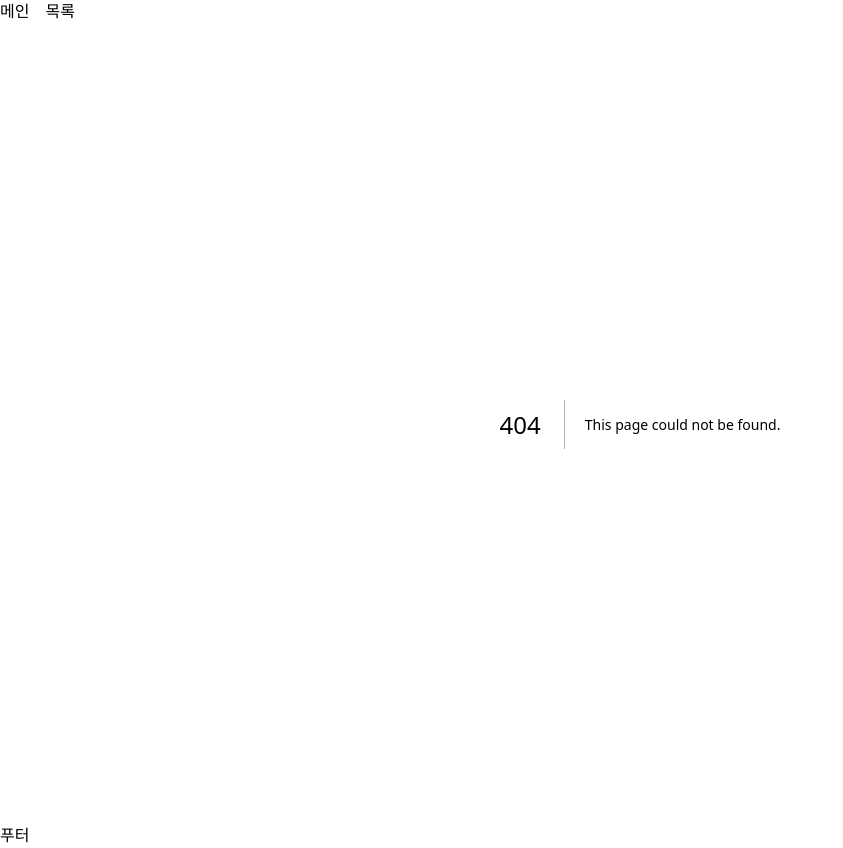
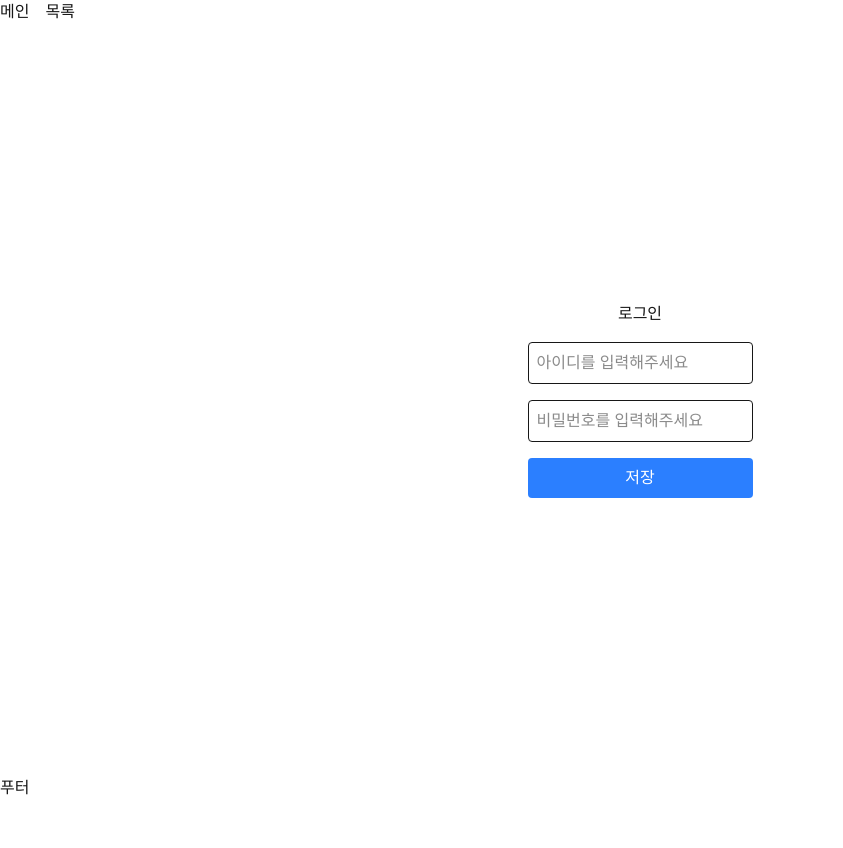
Before and after one commit to sat7312/p-30-260403, a Next.js app in the folder frontend/: page /member/login in a window 1280 px wide. Before the commit this address had no page. Shown: the whole page, without its empty margins (0-843 px from the left). After the commit the page ends 800 px from the top, so only its background shows below. Built offline with nearby package versions, Linux system fonts and the light colour scheme.

Commit message:
18-f 로그인 페이지 구현

```diff
--- /dev/null
+++ b/frontend/src/app/member/login/page.tsx
@@ -0,0 +1,68 @@
+"use client";
+
+import { fetchApi } from "@/lib/client";
+import { useRouter } from "next/navigation";
+
+export default function Write() {
+
+    const router = useRouter();
+
+    const onSubmitHandler = (e: any) => {
+        e.preventDefault();;
+        const form = e.target;
+        const title = form.title;
+        const content = form.content;
+
+        if (title.value.length === 0) {
+            alert("제목을 입력해주세요.");
+            title.focus();
+            return;
+        }
+
+        if (title.value.length >= 10 || title.value.length < 2) {
+            alert("2글자 이상 10자 미만으로 작성해주세요");
+            title.focus();
+            return;
+        }
+
+        if (content.value.length === 0) {
+            alert("내용을 입력해주세요.");
+            content.focus();
+            return;
+        }
+
+        if (content.value.length >= 100 || content.value.length < 2) {
+            alert("2글자 이상 100자 미만으로 작성해주세요");
+            content.focus();
+            return;
+        }
+
+        // db에 저장.
+        fetchApi(`/api/v1/posts`, {
+            method: "POST",
+            body: JSON.stringify({
+                "title": title.value,
+                "content": content.value
+            })
+        })
+            .then(rs => {
+                alert("글이 정상적으로 작성되었습니다.");
+                // 글 상세 페이지로 이동
+                router.replace(`/posts/${rs.data.postDto.id}`)
+            })
+    }
+
+    return (
+        <>
+            <h1>로그인</h1>
+
+            <form action="" onSubmit={onSubmitHandler} className="flex flex-col gap-4">
+                <input type="text" name="title" className="border-1 rounded p-2" placeholder="아이디를 입력해주세요" />
+                <input type="password" name="title" className="border-1 rounded p-2" placeholder="비밀번호를 입력해주세요" />
+                <button className="bg-blue-500 text-white p-2 rounded" type="submit">
+                    저장
+                </button>
+            </form>
+        </>
+    )
+}
```
